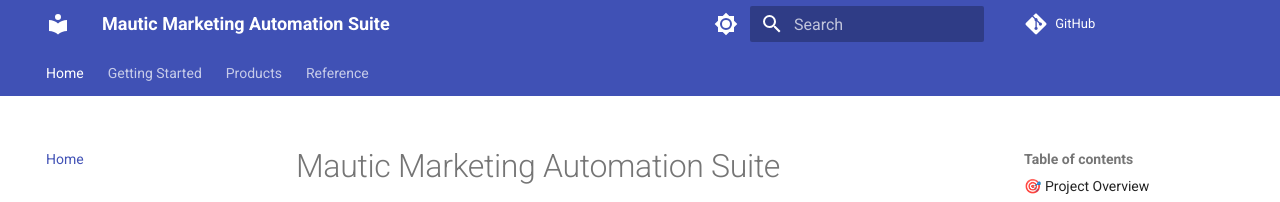
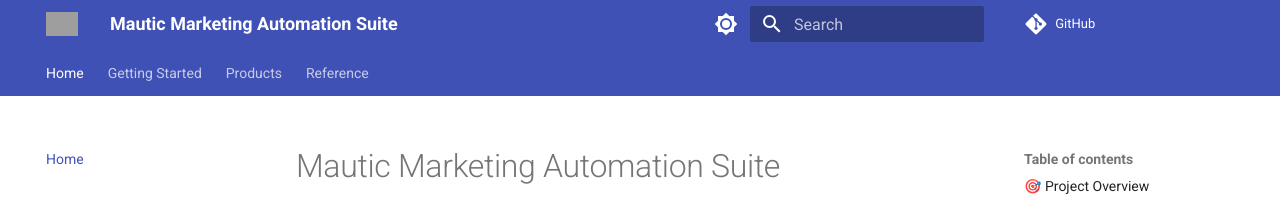
Before and after one commit to Rho-Lall/mautic, an MkDocs documentation site: the page built from docs/index.md, in a window 1280 px wide. Shown: the top 202 px of the page. Built offline with MkDocs 1.6.1 and Material for MkDocs 9.7.7, drawn with Linux system fonts in a browser that asks for light colours; comment, search, counter and statistics services are not loaded.

Commit message:
Add logo and favicon to MkDocs theme

```diff
--- a/mkdocs.yml
+++ b/mkdocs.yml
@@ -7,6 +7,8 @@ repo_name: GitHub
 
 theme:
   name: material
+  logo: https://rho-lall.github.io/statistics/rho_lall_logo_.png
+  favicon: https://rho-lall.github.io/statistics/rho_lall_logo_.png
   palette:
     - scheme: default
       primary: indigo
```
